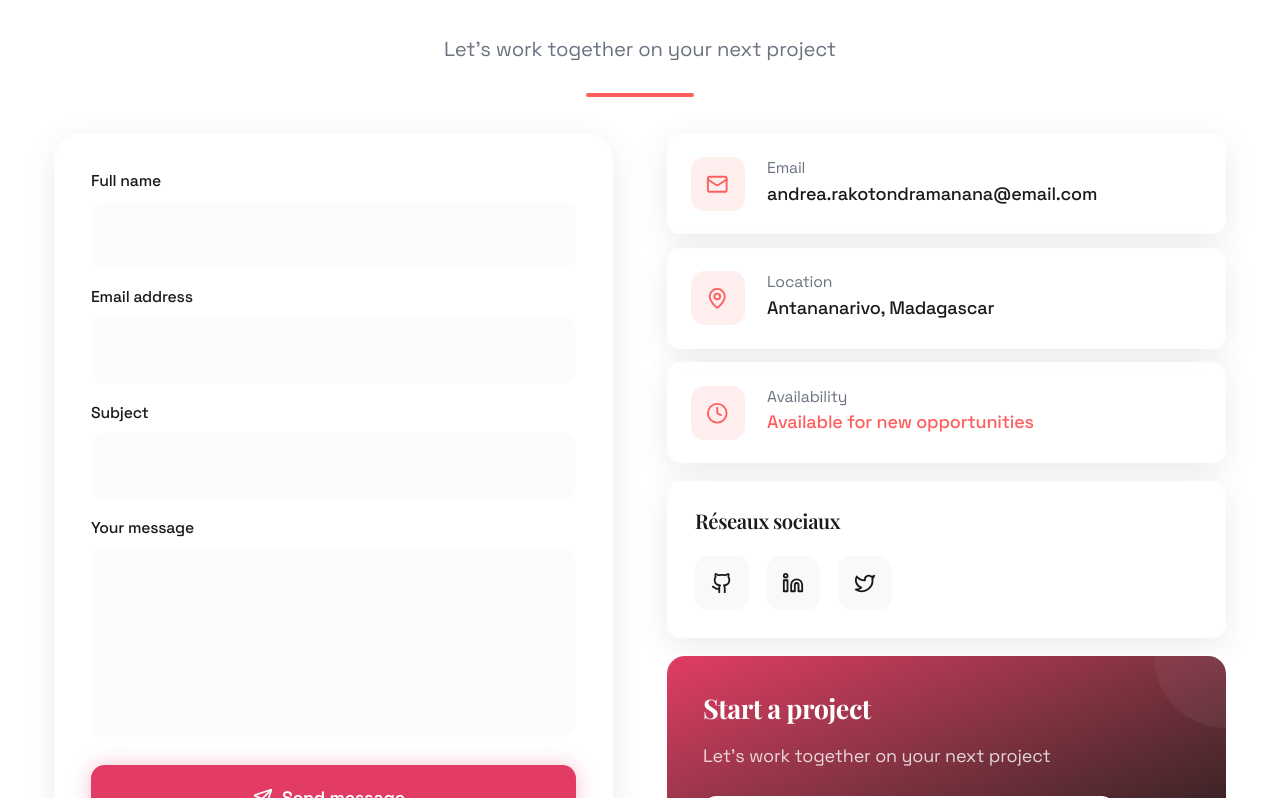
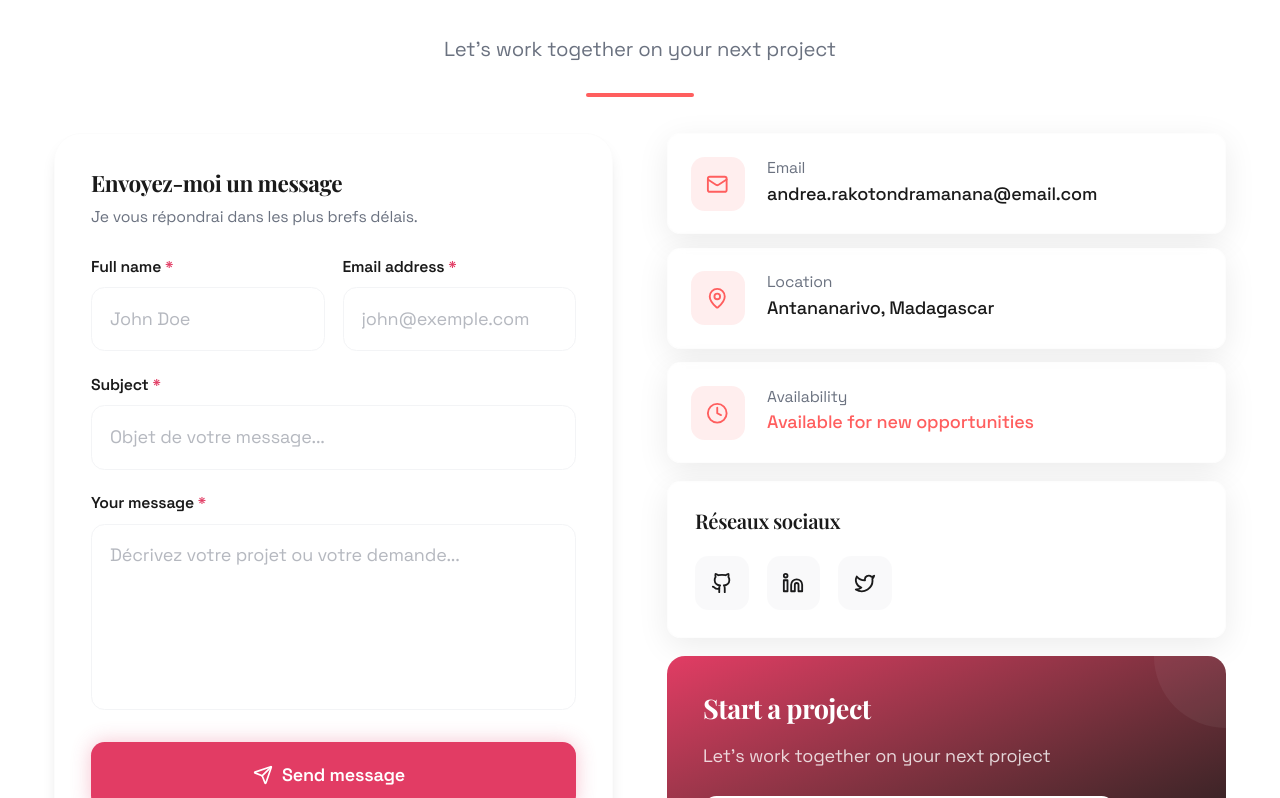
Before and after one commit to andrearakotondramananapro/portfolio, a React (Vite) app: page / in a window 1280 px wide. Shown: the part 6842-7640 px from the top of the page. Built offline with nearby package versions, Linux system fonts and the light colour scheme; a web font is replaced by a local one.

Commit message:
Modification de la section contact

```diff
--- a/src/components/Contact.jsx
+++ b/src/components/Contact.jsx
@@ -121,7 +121,13 @@ function Contact() {
         <div className="grid lg:grid-cols-2 gap-6 md:gap-8 lg:gap-12">
           {/* Colonne gauche - Formulaire */}
           <div data-aos="fade-right" data-aos-delay="100">
-            <div className="bg-blanc/90 backdrop-blur-sm rounded-3xl border border-light-gray/20 p-4 sm:p-6 md:p-8 shadow-glass">
+            <div className="bg-blanc rounded-3xl border border-light-gray/30 p-6 sm:p-8 shadow-lg">
+              {/* Titre du formulaire */}
+              <div className="mb-6">
+                <h3 className="text-xl font-bold text-dark mb-2">Envoyez-moi un message</h3>
+                <p className="text-sm text-gray">Je vous répondrai dans les plus brefs délais.</p>
+              </div>
+
               {isSubmitted ? (
                 <div className="flex flex-col items-center justify-center py-12 text-center">
                   <div className="w-16 h-16 bg-corail/10 rounded-full flex items-center justify-center mb-4">
@@ -133,11 +139,13 @@ function Contact() {
                   <p className="text-gray">{t('contact.form.successDesc')}</p>
                 </div>
               ) : (
-                <form onSubmit={handleSubmit} className="space-y-4">
+                <form onSubmit={handleSubmit} className="space-y-5">
+                  {/* Nom et Email sur la même ligne */}
+                  <div className="grid sm:grid-cols-2 gap-4">
                     {/* Nom */}
                     <div className="relative">
-                    <label className="block text-sm font-medium text-dark mb-2">
-                      {t('contact.form.name')}
+                      <label className="block text-sm font-semibold text-dark mb-2">
+                        {t('contact.form.name')} <span className="text-rose">*</span>
                       </label>
                       <input
                         type="text"
@@ -146,19 +154,20 @@ function Contact() {
                         onChange={handleChange}
                         onFocus={() => setFocusedField('name')}
                         onBlur={() => setFocusedField(null)}
+                        placeholder="John Doe"
                         required
-                      className={`w-full px-4 py-3.5 bg-light-gray/30 border-2 rounded-xl outline-none transition-all duration-200 ${
+                        className={`w-full px-4 py-3.5 bg-blanc rounded-xl transition-all duration-200 text-dark placeholder:text-gray/50 focus:outline-none ${
                           focusedField === 'name'
-                          ? 'border-corail bg-blanc'
-                          : 'border-transparent hover:border-light-gray/30'
+                            ? 'ring-1 ring-rose/60 shadow-sm shadow-rose/5'
+                            : 'border border-light-gray hover:border-gray/40'
                         }`}
                       />
                     </div>
 
                     {/* Email */}
                     <div className="relative">
-                    <label className="block text-sm font-medium text-dark mb-2">
-                      {t('contact.form.email')}
+                      <label className="block text-sm font-semibold text-dark mb-2">
+                        {t('contact.form.email')} <span className="text-rose">*</span>
                       </label>
                       <input
                         type="email"
@@ -167,19 +176,21 @@ function Contact() {
                         onChange={handleChange}
                         onFocus={() => setFocusedField('email')}
                         onBlur={() => setFocusedField(null)}
+                        placeholder="john@exemple.com"
                         required
-                      className={`w-full px-4 py-3.5 bg-light-gray/30 border-2 rounded-xl outline-none transition-all duration-200 ${
+                        className={`w-full px-4 py-3.5 bg-blanc rounded-xl transition-all duration-200 text-dark placeholder:text-gray/50 focus:outline-none ${
                           focusedField === 'email'
-                          ? 'border-corail bg-blanc'
-                          : 'border-transparent hover:border-light-gray/30'
+                            ? 'ring-1 ring-rose/60 shadow-sm shadow-rose/5'
+                            : 'border border-light-gray hover:border-gray/40'
                         }`}
                       />
+                    </div>
                   </div>
 
                   {/* Sujet */}
                   <div className="relative">
-                    <label className="block text-sm font-medium text-dark mb-2">
-                      {t('contact.form.subject')}
+                    <label className="block text-sm font-semibold text-dark mb-2">
+                      {t('contact.form.subject')} <span className="text-rose">*</span>
                     </label>
                     <input
                       type="text"
@@ -188,19 +199,20 @@ function Contact() {
                       onChange={handleChange}
                       onFocus={() => setFocusedField('subject')}
                       onBlur={() => setFocusedField(null)}
+                      placeholder="Objet de votre message..."
                       required
-                      className={`w-full px-4 py-3.5 bg-light-gray/30 border-2 rounded-xl outline-none transition-all duration-200 ${
+                      className={`w-full px-4 py-3.5 bg-blanc rounded-xl transition-all duration-200 text-dark placeholder:text-gray/50 focus:outline-none ${
                         focusedField === 'subject'
-                          ? 'border-corail bg-blanc'
-                          : 'border-transparent hover:border-light-gray/30'
+                          ? 'ring-1 ring-rose/60 shadow-sm shadow-rose/5'
+                          : 'border border-light-gray hover:border-gray/40'
                       }`}
                     />
                   </div>
 
                   {/* Message */}
                   <div className="relative">
-                    <label className="block text-sm font-medium text-dark mb-2">
-                      {t('contact.form.message')}
+                    <label className="block text-sm font-semibold text-dark mb-2">
+                      {t('contact.form.message')} <span className="text-rose">*</span>
                     </label>
                     <textarea
                       name="message"
@@ -208,19 +220,23 @@ function Contact() {
                       onChange={handleChange}
                       onFocus={() => setFocusedField('message')}
                       onBlur={() => setFocusedField(null)}
+                      placeholder="Décrivez votre projet ou votre demande..."
                       required
                       rows={5}
-                      className={`w-full px-4 py-3.5 bg-light-gray/30 border-2 rounded-xl outline-none transition-all duration-200 resize-none ${
+                      className={`w-full px-4 py-3.5 bg-blanc rounded-xl transition-all duration-200 resize-none text-dark placeholder:text-gray/50 focus:outline-none ${
                         focusedField === 'message'
-                          ? 'border-corail bg-blanc'
-                          : 'border-transparent hover:border-light-gray/30'
+                          ? 'ring-1 ring-rose/60 shadow-sm shadow-rose/5'
+                          : 'border border-light-gray hover:border-gray/40'
                       }`}
                     />
                   </div>
 
                   {/* Message d'erreur */}
                   {error && (
-                    <div className="p-4 bg-red-50 border border-red-200 rounded-xl text-red-600 text-sm">
+                    <div className="flex items-center gap-3 p-4 bg-red-50 border border-red-200 rounded-xl text-red-600 text-sm">
+                      <div className="w-5 h-5 rounded-full bg-red-100 flex items-center justify-center shrink-0">
+                        <span className="text-red-500 font-bold text-xs">!</span>
+                      </div>
                       {error}
                     </div>
                   )}
```
Lines whose indentation alone changed are shown as unchanged.
